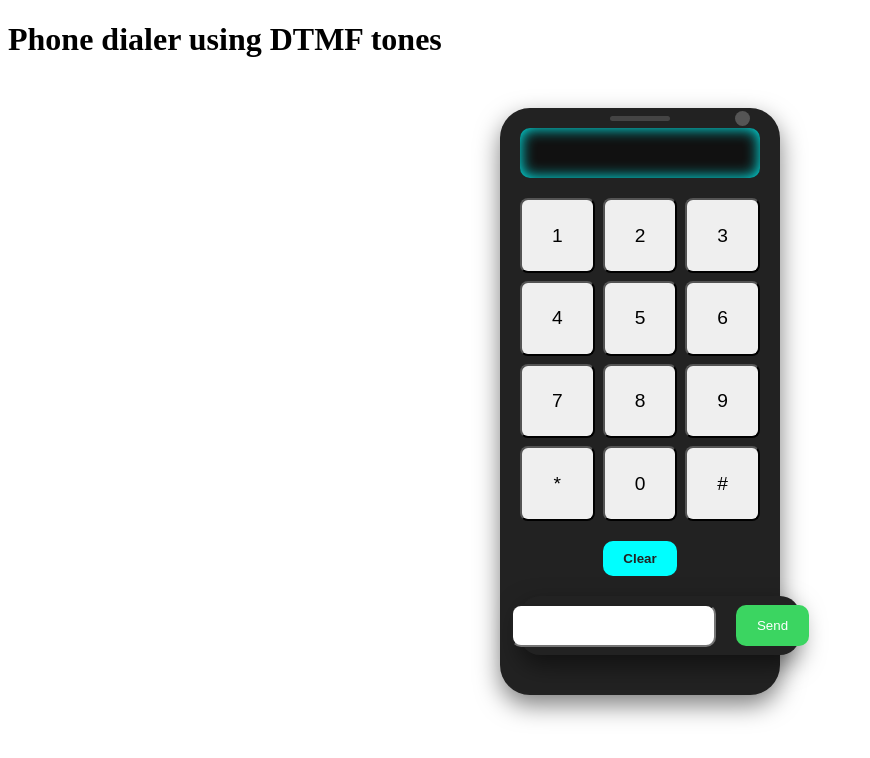
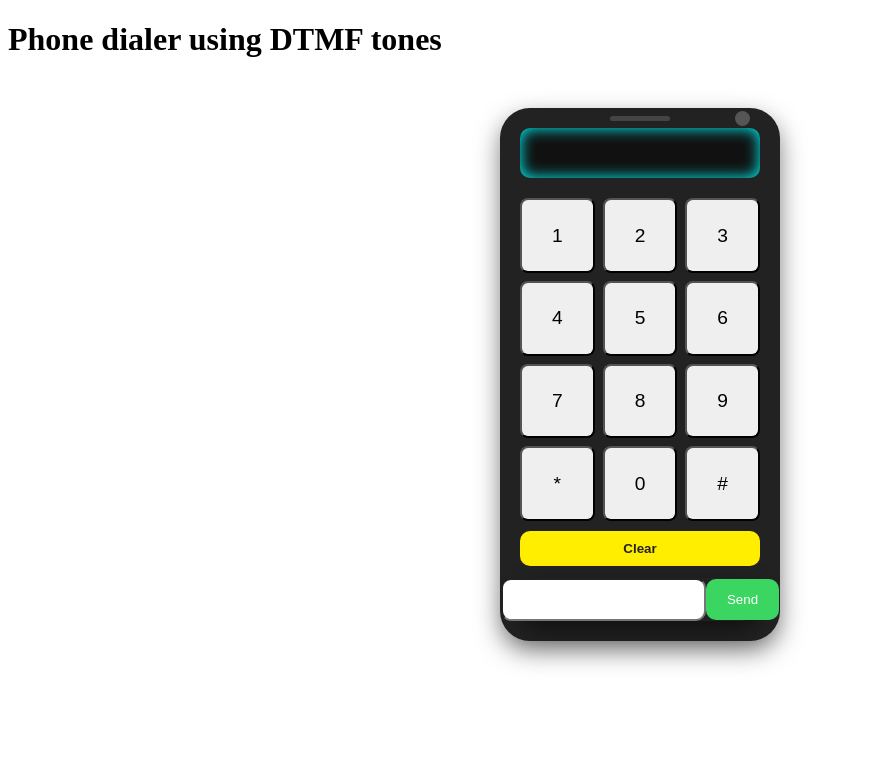
Before and after one commit to JohannesL2/react-dtmf-dialer, a React (Vite) app: page / in a window 1280 px wide. Shown: the top 758 px of the page, without its empty margins (0-870 px from the left). Built offline with nearby package versions, Linux system fonts and the light colour scheme.

Commit message:
numberinput component is done and there 3 different functions for inputing numbers

```diff
--- a/src/App.css
+++ b/src/App.css
@@ -60,6 +60,7 @@
   grid-template-columns: repeat(3, 1fr);
   gap: 8px;
   width: 240px;
+  padding-bottom: 100px;
 }
 
 .dialer button {
@@ -77,15 +78,17 @@
 }
 
 .clear {
-  margin-top: 20px;
   padding: 10px 20px;
-  background-color: #0ff;
+  background-color: rgb(255, 238, 0);
   color: #222;
   border: none;
   border-radius: 10px;
   font-weight: bold;
   cursor: pointer;
   transition: all 0.2s;
+  position: absolute;
+  bottom: 75px;
+  width: 240px;
 }
 
 .clear:hover {
@@ -97,12 +100,12 @@
   display: flex;
   align-items: center;
   justify-content: center;
-  gap: 20px;
-  padding: 8px;
-  width: 280px;
+  width: 240px;
   margin: 20px auto;
   box-shadow: 0 10px 25px rgba(0,0,0,0.5);
   border-radius: 20px;
+  position: absolute;
+  bottom: 0;
 }
 
 .numberInput input {
--- a/src/components/Dialer.jsx
+++ b/src/components/Dialer.jsx
@@ -58,6 +58,11 @@ export default function Dialer() {
         }, duration)
     }
 
+    const handleButtonClick = (key) => {
+        setPressedKeys(prev => [...prev, key])
+        playDTMF(key)
+    }
+
     const clearDisplay = () => setPressedKeys([])
 
     const handleSend = () => {
@@ -93,7 +98,7 @@ export default function Dialer() {
         {keys.map((key) => (
             <button
                 key={key}
-                onClick={() => playDTMF(key)}
+                onClick={() => handleButtonClick(key)}
                 aria-label={`Dial ${key}`}
             >
                 {key}
```
